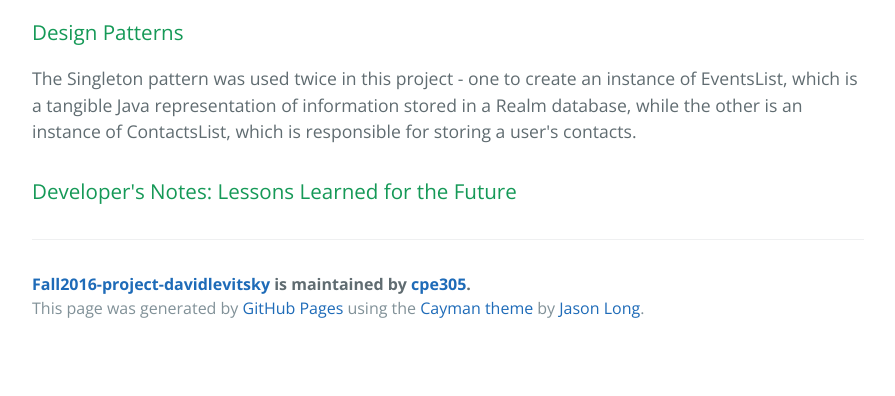
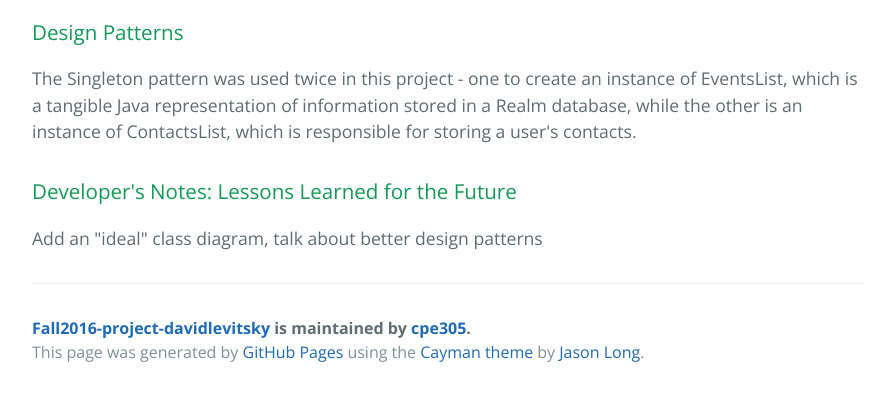
Before and after one commit to cpe305/fall2016-project-davidlevitsky, a plain HTML site: page index.html in a window 1280 px wide. Shown: the part 3756-4152 px from the top of the page, without its empty margins (192-1087 px from the left). Before the commit the page ends 4108 px from the top, so only its background shows below. Drawn offline with nearby package versions, Linux system fonts and the light colour scheme.

```diff
--- a/index.html
+++ b/index.html
@@ -118,6 +118,8 @@
 <h3>
 <a id="developers-notes-lessons-learned-for-the-future" class="anchor" href="#developers-notes-lessons-learned-for-the-future" aria-hidden="true"><span aria-hidden="true" class="octicon octicon-link"></span></a>Developer's Notes: Lessons Learned for the Future</h3>
 
+<p>Add an "ideal" class diagram, talk about better design patterns</p>
+
       <footer class="site-footer">
         <span class="site-footer-owner"><a href="https://github.com/cpe305/fall2016-project-davidlevitsky">Fall2016-project-davidlevitsky</a> is maintained by <a href="https://github.com/cpe305">cpe305</a>.</span>
 
```
Also changed, not shown: params.json (+1 -1 lines).
